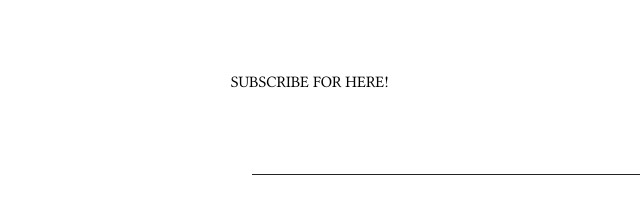
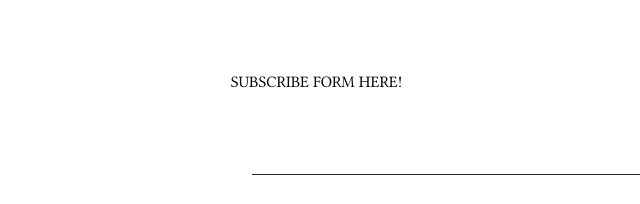
Before and after one commit to flaturtha/mboris, a Gatsby site: page / in a window 1280 px wide. Shown: the part 4675-4879 px from the top of the page, 68-708 px from the left. Built offline with nearby package versions, Linux system fonts and the light colour scheme; Gatsby itself is replaced by a stand-in of ours.

Commit message:
Update subscribe.js
Spelling error

```diff
--- a/src/components/subscribe.js
+++ b/src/components/subscribe.js
@@ -5,7 +5,7 @@ const Books = props => (
   <section className="container mx-auto mt-0 lg:py-12 lg:px-20" id="free-story">
     <div className="mt-2 p-8 md:w-4/6 mx-auto">
 
-      <h1>SUBSCRIBE FOR HERE!</h1>
+      <h1>SUBSCRIBE FORM HERE!</h1>
 
     </div>
 
```
